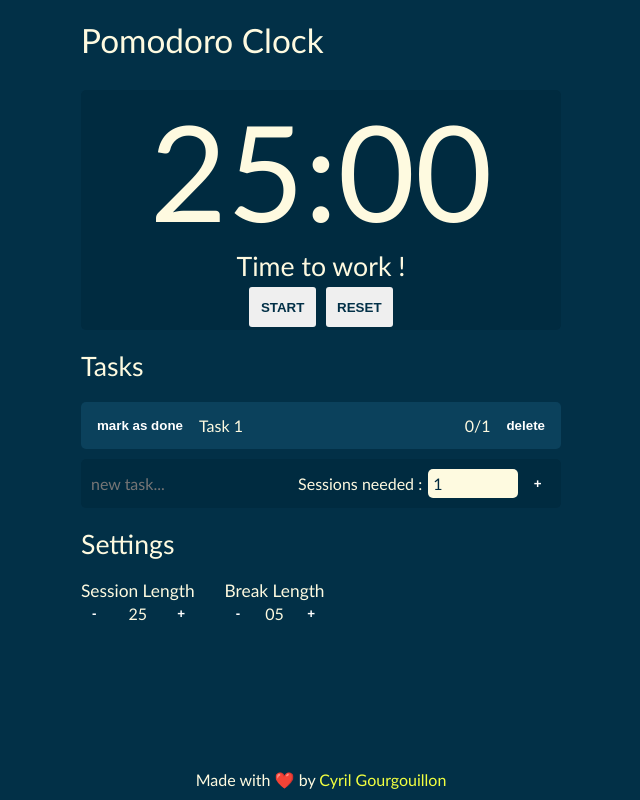
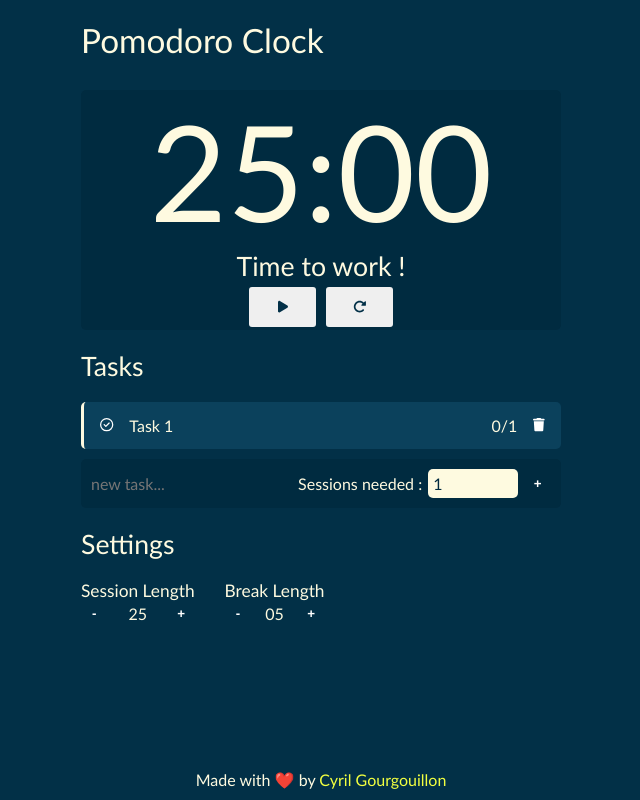
Before and after one commit to cyrilgourgouillon/pomodoro-clock, an Angular app: page / in a window 1280 px wide. Shown: the whole page, without its empty margins (319-959 px from the left). Built offline with nearby package versions, Linux system fonts and the light colour scheme.

Commit message:
add icons

```diff
--- a/src/app/task/task.component.css
+++ b/src/app/task/task.component.css
@@ -43,10 +43,12 @@
 }
 
 .task-done {
-	color:#4b5153;
-    position: relative;
+	color:#a7a7a7;
+  position: relative;
+	text-decoration: line-through;
 }
 
 .task-selected {
 	background-color: #0b415c;
+	border-left: 3px solid #fefae0;
 }
--- a/src/app/task/task.component.html
+++ b/src/app/task/task.component.html
@@ -2,13 +2,13 @@
 	[class.task-done] = "this.task.status === 'done'"
 	[class.task-selected] = "this.task.isSelected">
 	<div class="left-container">
-		<button *ngIf="this.task.status === 'done'" (click)="markAsPendingButtonEvent()" class="small-button">done</button>
-		<button *ngIf="this.task.status === 'pending'" (click)="markAsDoneButtonEvent()" class="small-button">mark as done</button>
+		<button *ngIf="this.task.status === 'done'" (click)="markAsPendingButtonEvent()" class="small-button"><fa-icon [icon]="faCircleCheckSolid"></fa-icon></button>
+		<button *ngIf="this.task.status === 'pending'" (click)="markAsDoneButtonEvent()" class="small-button"><fa-icon [icon]="faCircleCheckRegular"></fa-icon></button>
 		<div>{{task.name}}</div>
 	</div>
 	<div class="right-container">
 		<button *ngIf="!this.task.isSelected" (click)="this.selectCurrentTask()" class="small-button">select</button>
 		<div class="task-status">{{task.sessionsUsed}}/{{task.sessionsNeeded}}</div>
-		<button (click)="deleteTaskButtonEvent()" class="small-button">delete</button>
+		<button (click)="deleteTaskButtonEvent()" class="small-button"><fa-icon [icon]="faTrash"></fa-icon></button>
 	</div>
 </div>
--- a/src/app/task/task.component.ts
+++ b/src/app/task/task.component.ts
@@ -1,6 +1,8 @@
 import { TaskService } from './../service/task/task.service';
 import { Component, Input } from '@angular/core';
 import { TimerService } from '../service/timer/timer.service';
+import { faCircleCheck as faCircleCheckSolid, faTrash } from '@fortawesome/free-solid-svg-icons';
+import { faCircleCheck } from '@fortawesome/free-regular-svg-icons';
 
 @Component({
   selector: 'app-task',
@@ -12,6 +14,10 @@ export class TaskComponent {
   @Input() task: any;
   status: 'standby'
   timerState = this.timerService.timerState;
+
+  faTrash = faTrash;
+  faCircleCheckSolid = faCircleCheckSolid;
+  faCircleCheckRegular = faCircleCheck;
 
   constructor(private taskservice: TaskService, private timerService: TimerService) { }
 
--- a/src/app/timer/timer.component.html
+++ b/src/app/timer/timer.component.html
@@ -13,9 +13,9 @@
 	</div>
 
 	<div class="controls-container">
-		<button id="start-btn" *ngIf="this.timerState.state === 'stop'" class="large-button" (click)="changeState('start')">START</button>
-		<button id="stop-btn" *ngIf="this.timerState.state === 'start'" class="large-button" (click)="changeState('stop')">PAUSE</button>
-		<button id="skip" *ngIf="this.timerState.state === 'start'" class="large-button" (click)="skipTimer()">SKIP</button>
-		<button id="reset" (click)="resetTimer()" class="large-button">RESET</button>
+		<button id="start-btn" *ngIf="this.timerState.state === 'stop'" class="large-button" (click)="changeState('start')"><fa-icon [icon]="faPlay"></fa-icon></button>
+		<button id="stop-btn" *ngIf="this.timerState.state === 'start'" class="large-button" (click)="changeState('stop')"><fa-icon [icon]="faPause"></fa-icon></button>
+		<button id="skip" *ngIf="this.timerState.state === 'start'" class="large-button" (click)="skipTimer()"><fa-icon [icon]="faForwardStep"></fa-icon></button>
+		<button id="reset" (click)="resetTimer()" class="large-button"><fa-icon [icon]="faRotateRight"></fa-icon></button>
 	</div>
 </div>
--- a/src/app/timer/timer.component.ts
+++ b/src/app/timer/timer.component.ts
@@ -5,6 +5,8 @@ import { TaskService } from '../service/task/task.service';
 import { TimerService } from '../service/timer/timer.service';
 import { TaskState } from '../type/Task';
 import { State, TimerState } from '../type/TimerState';
+
+import { faForwardStep, faPause, faPlay, faRotateRight, faTrash } from '@fortawesome/free-solid-svg-icons';
 
 @Component({
   selector: 'app-timer',
@@ -16,6 +18,11 @@ export class TimerComponent implements OnInit {
   timerState : TimerState;
   taskState : TaskState;
   interval: any;
+
+  faRotateRight = faRotateRight;
+  faPlay = faPlay;
+  faForwardStep = faForwardStep;
+  faPause = faPause;
 
   constructor(private timerService: TimerService, private settingsService: SettingsService, private taskService: TaskService) { }
 
```
